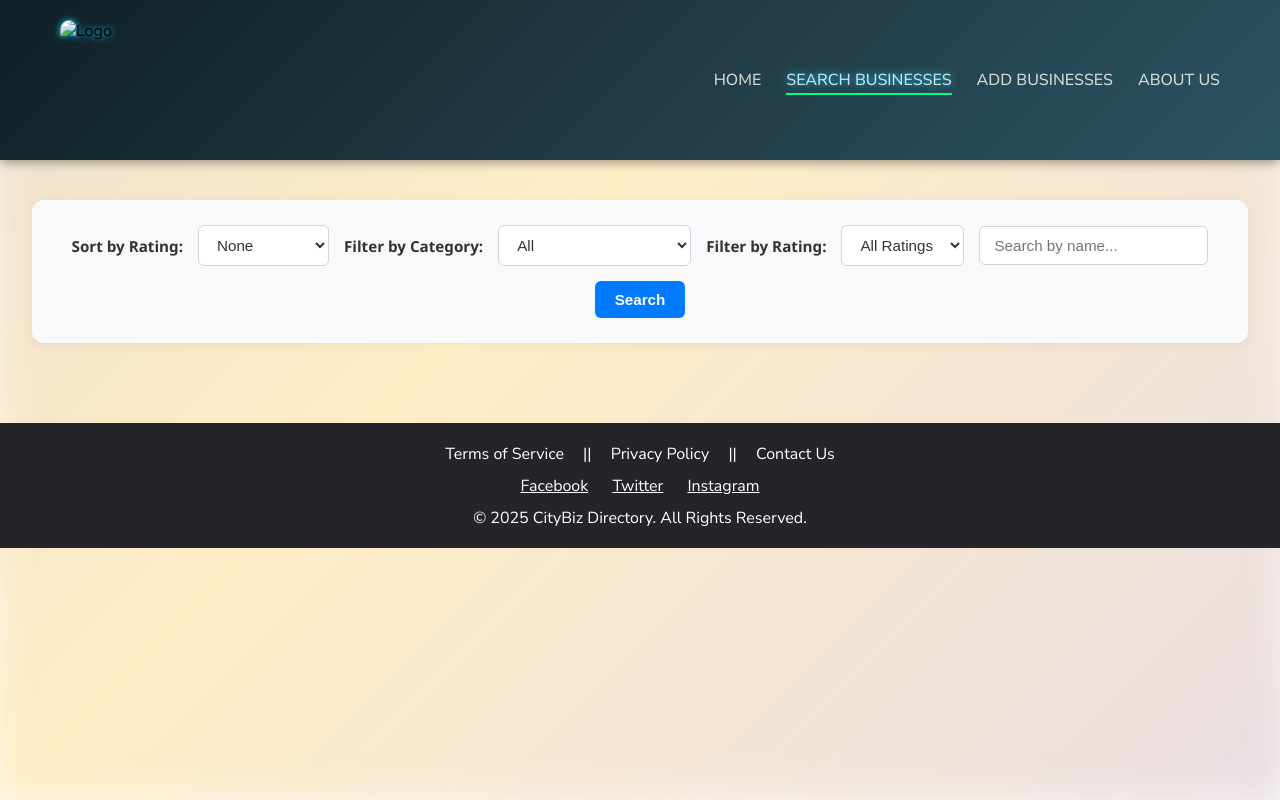
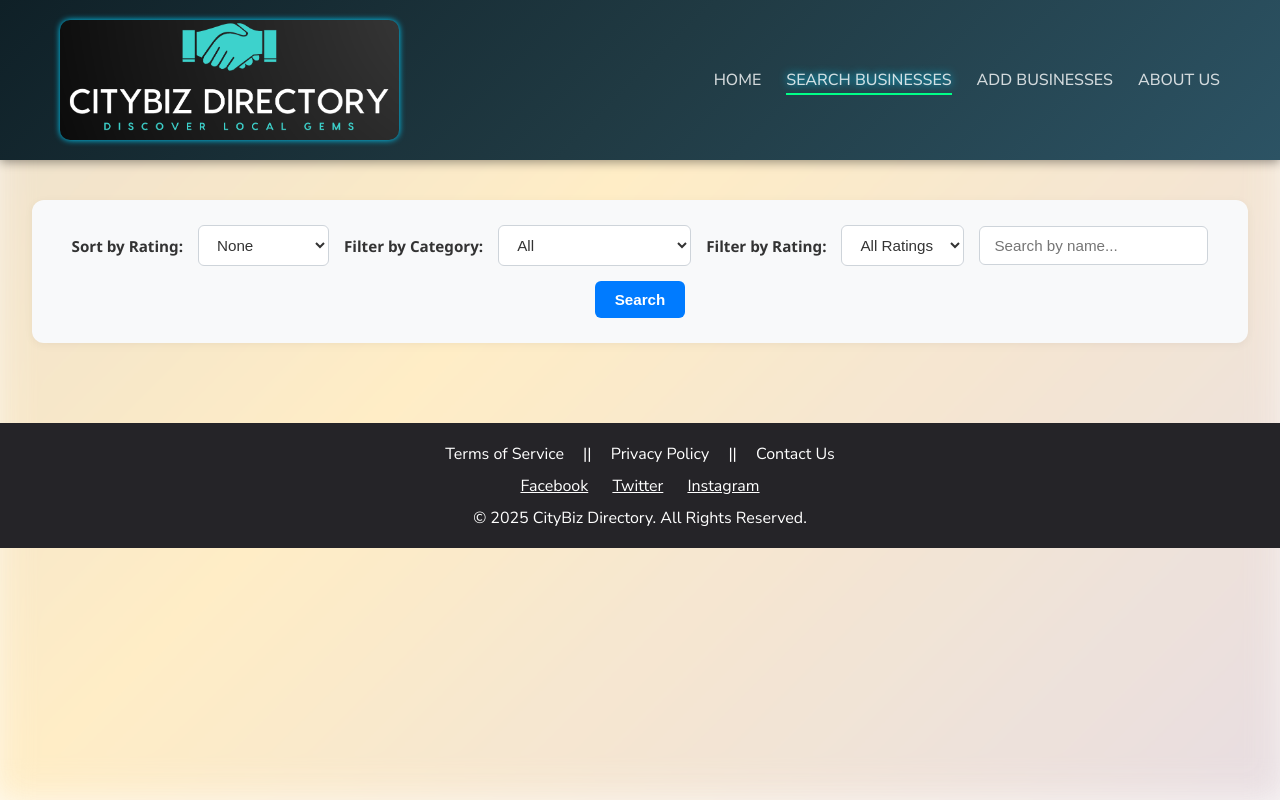
Before and after one commit to siddharth251206/WPP-project, a plain HTML site: page Search Businesses/searchbiz.html in a window 1280 px wide. Drawn offline with Linux system fonts and the light colour scheme.

Commit message:
Update searchbiz.html

```diff
--- a/Search Businesses/searchbiz.html
+++ b/Search Businesses/searchbiz.html
@@ -14,7 +14,7 @@
     <div class="gradient-bg"></div>
     <header class="site-header">
         <div class="header-container">
-        <img src="/mainpage/images and svgs/logo.png" alt="Logo" id="logo">
+        <img src="/mainpage/logo.png" alt="Logo" id="logo">
         <nav class="navbar">
           <ul class="options">
             <li><a href="../mainpage/mainpage.html">HOME</a></li>
```
